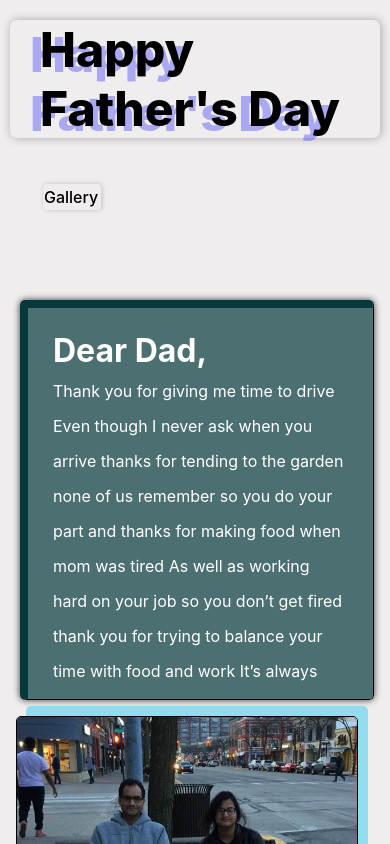
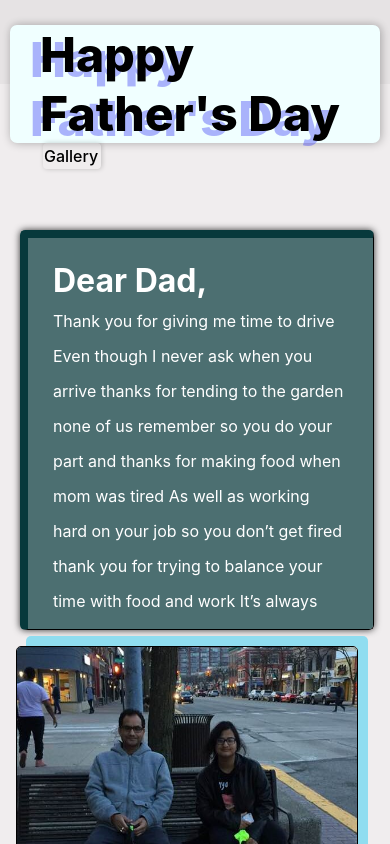
Before and after one commit to Killaskt/fathersday, a React (Create React App) app: page / in a window 390 px wide. Shown: the top 844 px of the page. Built offline with nearby package versions, Linux system fonts and the light colour scheme.

Commit message:
mobile css fixes

```diff
--- a/src/App.css
+++ b/src/App.css
@@ -293,9 +293,29 @@ body::-webkit-scrollbar-thumb {
 }
 
 @media screen and (max-width: 600px) {
+  .App {
+    grid-template:
+        "space" 230px
+        "hero" 1fr
+        "content" 1fr
+        "footer" 150px/1fr;
+  }
   .hero {
     grid-template-columns: 1fr;
     grid-template-rows: 1fr 1fr 1.1fr 1fr;
+  }
+
+  .navigation {
+    height: 10%;
+    background: rgba(0,0,0,0.04);
+  }
+  .navigation .logo {
+    background: aquamarine;
+  }
+  .navigation .logo {
+    background: azure;
+    text-align: left;
+    margin-top: 5px;
   }
 
   .pic-cont .pic {
--- a/src/Components/Nav/Nav.js
+++ b/src/Components/Nav/Nav.js
@@ -9,7 +9,7 @@ const Nav = () => {
 
   const handleScroll = useCallback(() => {
     setScrollPixelsY(window.scrollY);
-    if(scrollPixelsY > 95) {
+    if(scrollPixelsY > 98) {
       document.querySelector('.navigation').style.padding = "20px 20px 0";
       document.querySelector('.NavItems a').style.display = "none";
       document.querySelector('.logo').style.fontSize = "1.5rem";
```
